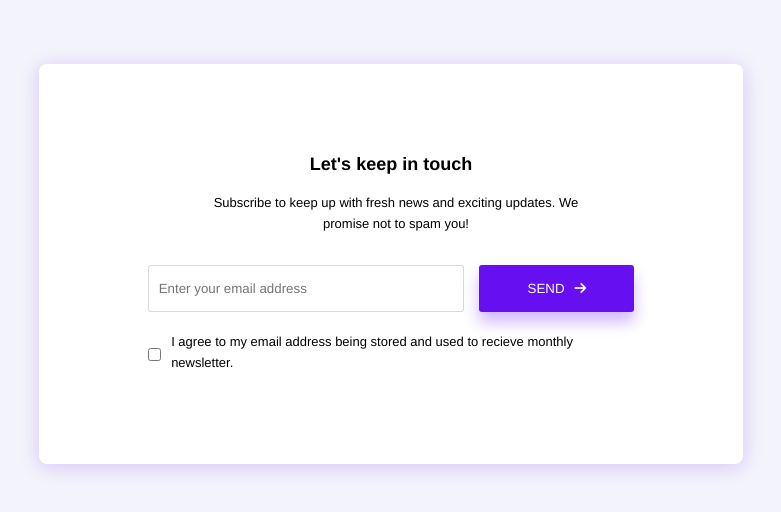
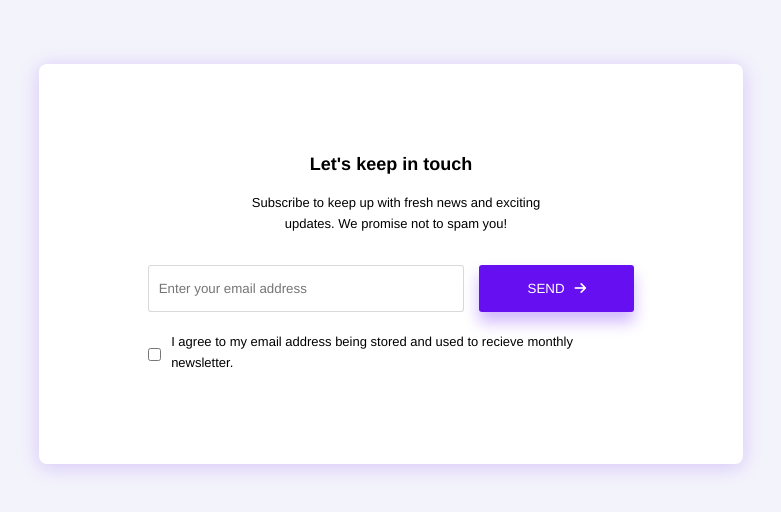
Before and after one commit to mageshsridhar/duidc-dayone, a plain HTML site: page index.html in a window 1280 px wide. Shown: the part 136-648 px from the top of the page, without its empty margins (249-1030 px from the left). Drawn offline with Linux system fonts and the light colour scheme.

Commit message:
Update style.css

```diff
--- a/style.css
+++ b/style.css
@@ -32,7 +32,7 @@ h2{
     font-size: 13px;
     text-align: center;
     margin-bottom: 30px;
-    width: 55%;
+    width: 46%;
 }
 .inputAndButton{
     width: 100%;
```
